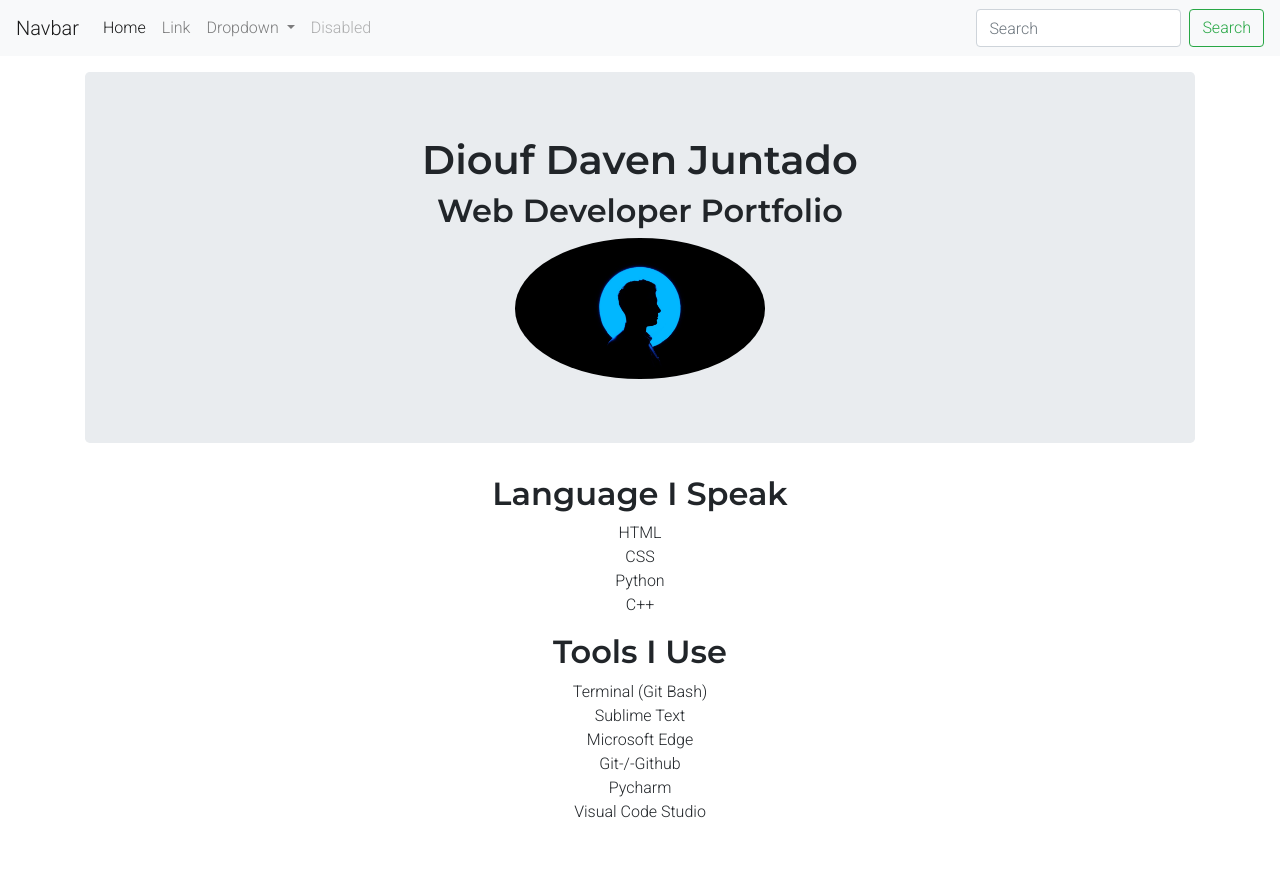
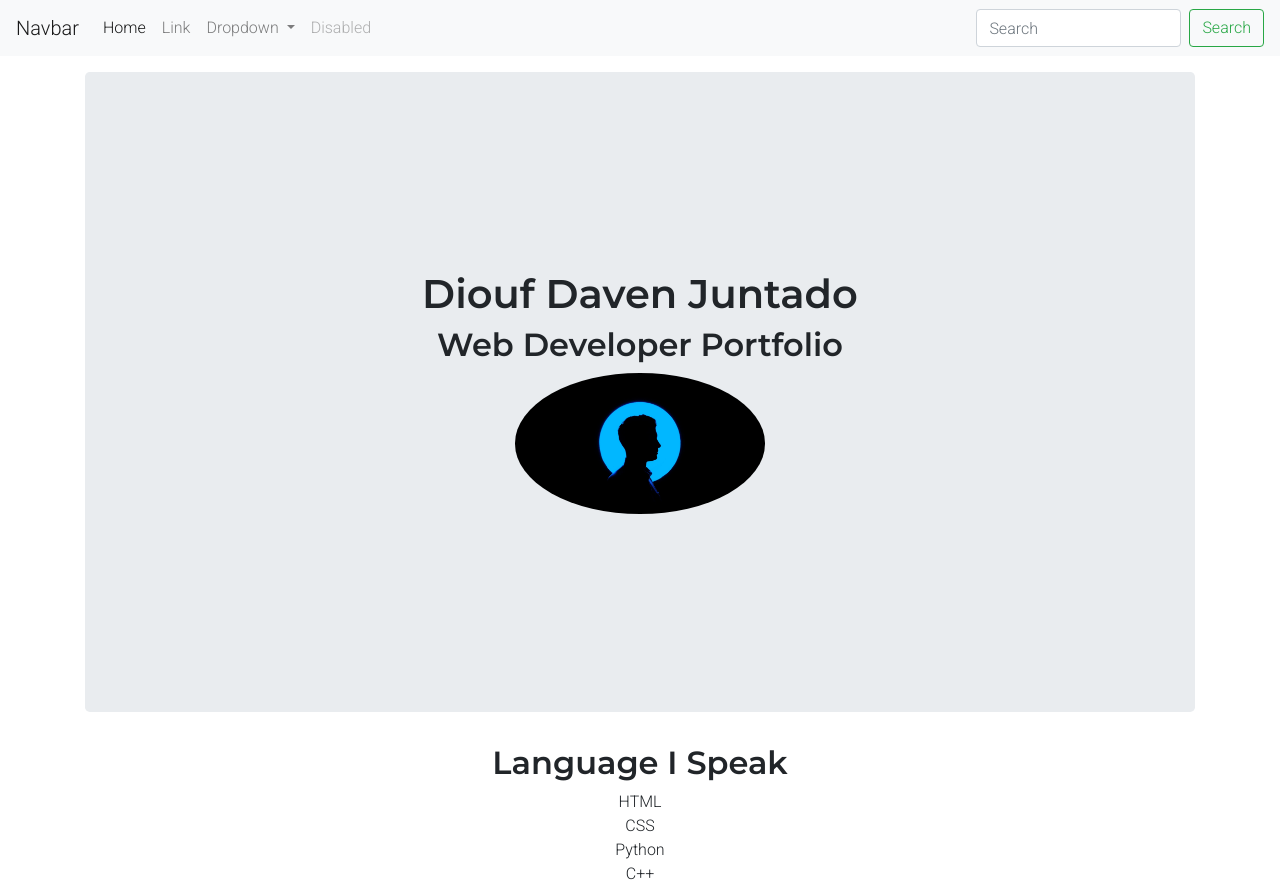
Before and after one commit to diouf89/fcb-portfolio, a plain HTML site: page index.html in a window 1280 px wide. Shown: the top 889 px of the page. Before the commit the page ends 840 px from the top, so only its background shows below. Drawn offline with nearby package versions, Linux system fonts and the light colour scheme.

Commit message:
Center the elements vertically in profile section

```diff
--- a/css/style.css
+++ b/css/style.css
@@ -16,3 +16,12 @@ ul {
 	list-style: none;
 	padding: 0;
 }
+
+#landing {
+	height: 80vh;
+	/* Center the elements vertically */
+	display:  flex;
+	flex-direction: column;
+	justify-content: center;
+	align-items: center;
+}
```
